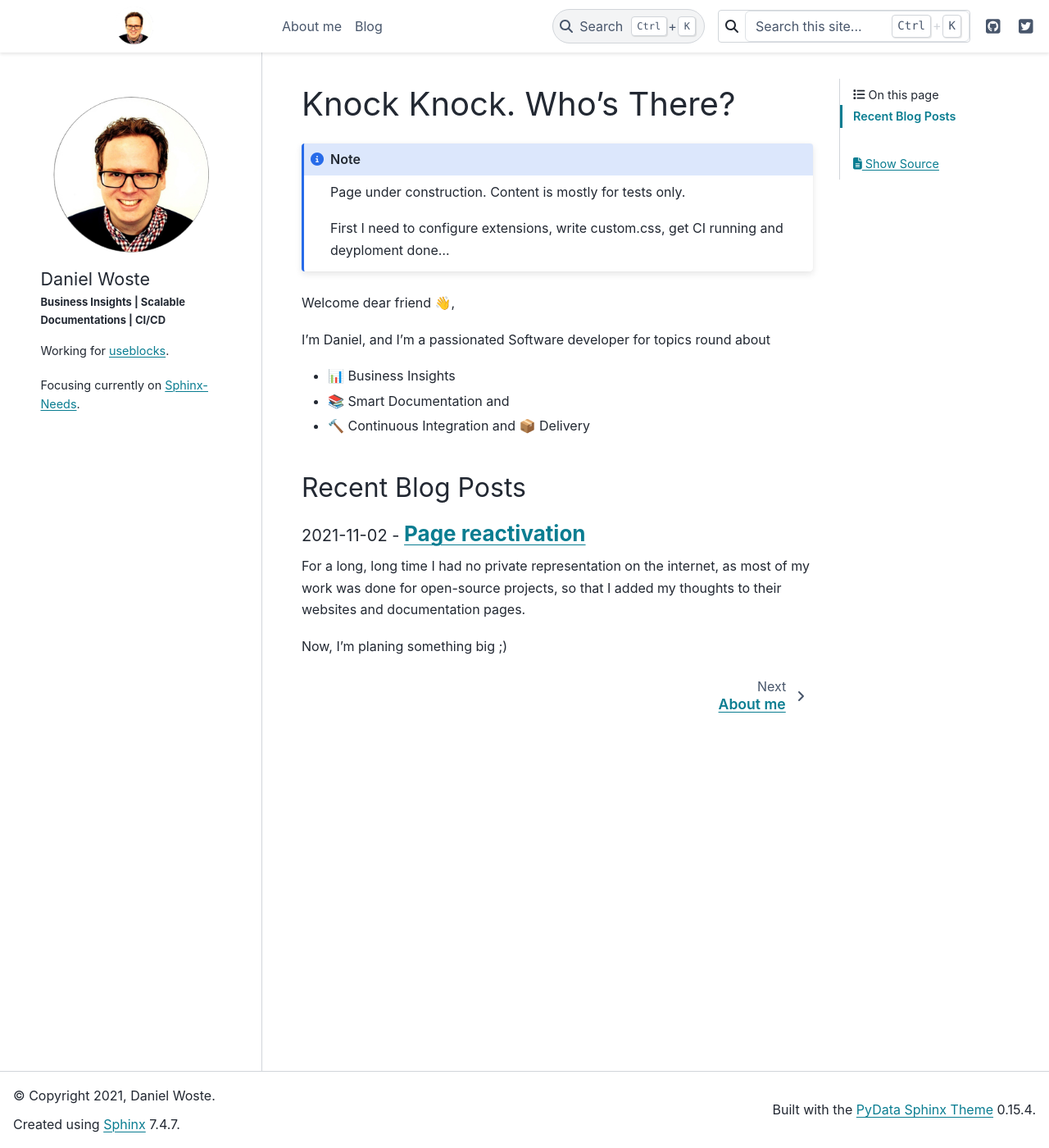
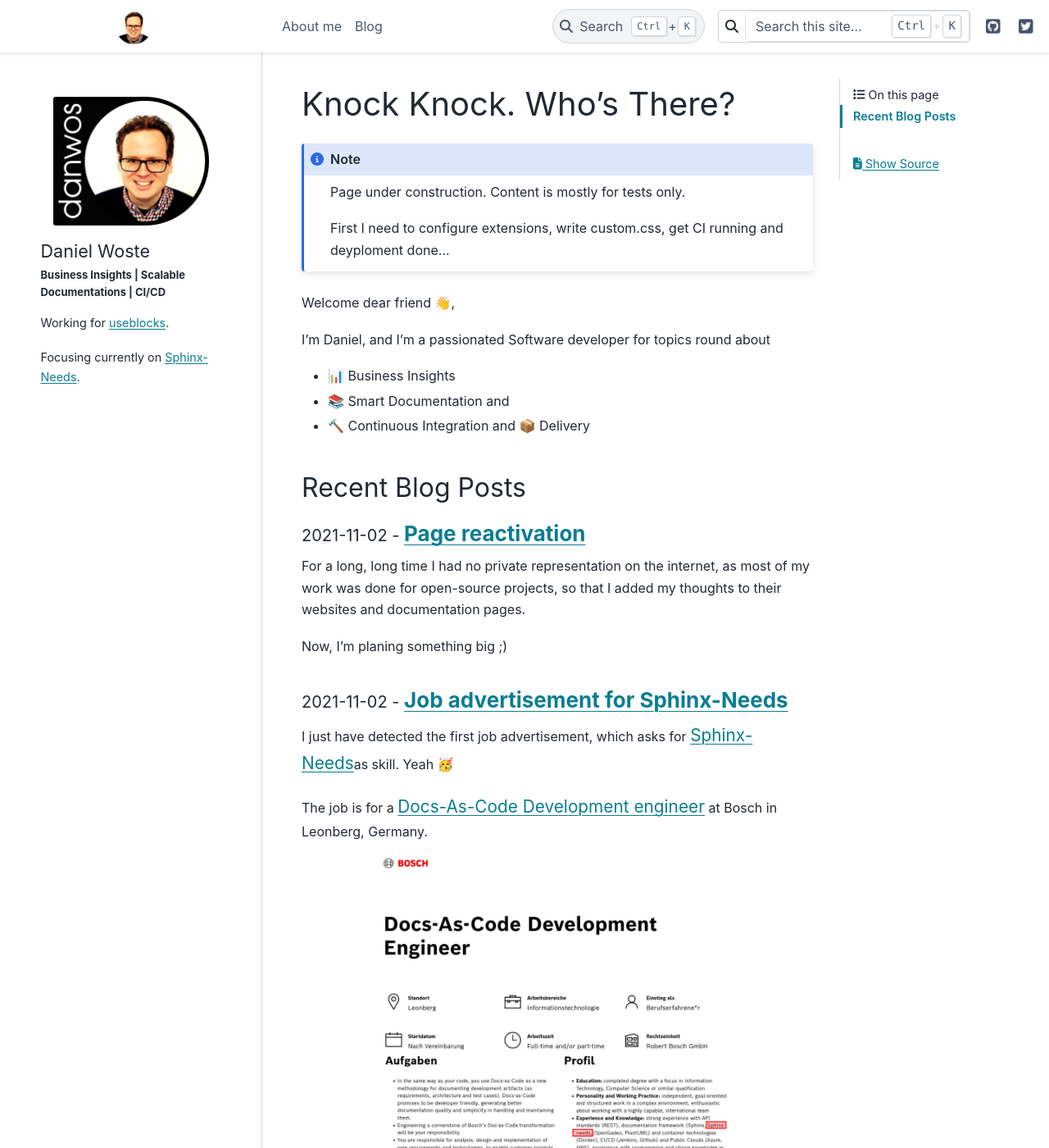
Before and after one commit to danwos/danwos.github.io, a Sphinx documentation site: the page built from docs/index.md, in a window 1280 px wide and 1400 px high. Shown: the whole window at 82% size. Built offline with Sphinx 7.4.7 and the PyData theme 0.15.4, drawn with Linux system fonts in a browser that asks for light colours.

Commit message:
more stuff

````diff
--- a/docs/_static/custom.css
+++ b/docs/_static/custom.css
@@ -18,7 +18,7 @@ div.profile-pic {
 }
 
 div.profile-pic img {
-    border-radius: 500px;
+    /*border-radius: 500px;*/
     width: 80%;
     max-width: 190px;
     margin: 0 auto;
--- a/docs/_templates/me.html
+++ b/docs/_templates/me.html
@@ -1,4 +1,4 @@
-<div class="profile-pic"><img src="{{ pathto('_static/daniel_woste.png', 1) }}" /></div>
+<div class="profile-pic"><img src="{{ pathto('_static/danwos-logo.png', 1) }}" /></div>
 
 <div class="bio-info">
     <div class="name">
--- a/docs/index.md
+++ b/docs/index.md
@@ -1,3 +1,12 @@
+---
+html_meta:
+  "description lang=en": "metadata description"
+  "keywords": "Sphinx, MyST"
+  "property=og:locale": "en_US"
+---
+```{title} Daniel Woste personal page
+```
+
 
 # Knock Knock. Who's There?
 
--- /dev/null
+++ b/docs/posts/2021/job_advertisement_sphinx_needs.md
@@ -0,0 +1,23 @@
+---
+author: Daniel Woste
+tags: sphinx-needs, sphinx, job
+date: 2021-11-02
+---
+
+# Job advertisement for Sphinx-Needs
+
+I just have detected the first job advertisement, which asks for [Sphinx-Needs](https://sphinx-needs.com)as skill.
+Yeah 🥳
+
+The job is for a
+[Docs-As-Code Development engineer](https://www.bosch.de/karriere/job/REF113902H-docs-as-code-development-engineer)
+at Bosch in Leonberg, Germany.
+
+Sounds pretty cool.
+
+For the case Bosch takes the job advertisement offline, her a rough screenshot:
+```{image} _images/bosch-sphinx-needs.png
+:align: center
+:width: 70%
+:target: https://www.bosch.de/karriere/job/REF113902H-docs-as-code-development-engineer
+```
````
Also changed, not shown: docs/posts/2021/page_reactivation.md (+19 -1 lines), docs/_static/danwos-logo.png (added), docs/_static/danwos-logo.svg (added), docs/posts/2021/_images/bosch-sphinx-needs.png (added), docs/posts/2021/_images/bosch-sphinx-needs.svg (added).
